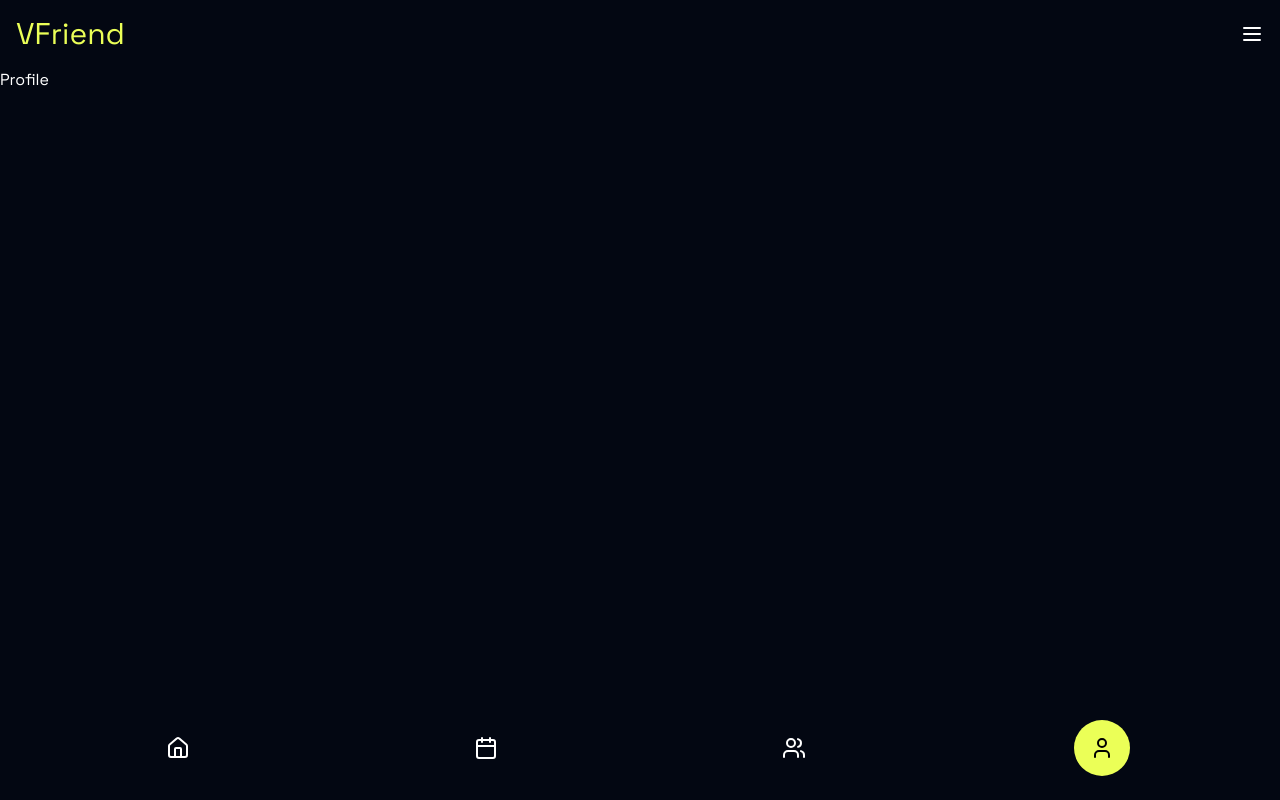
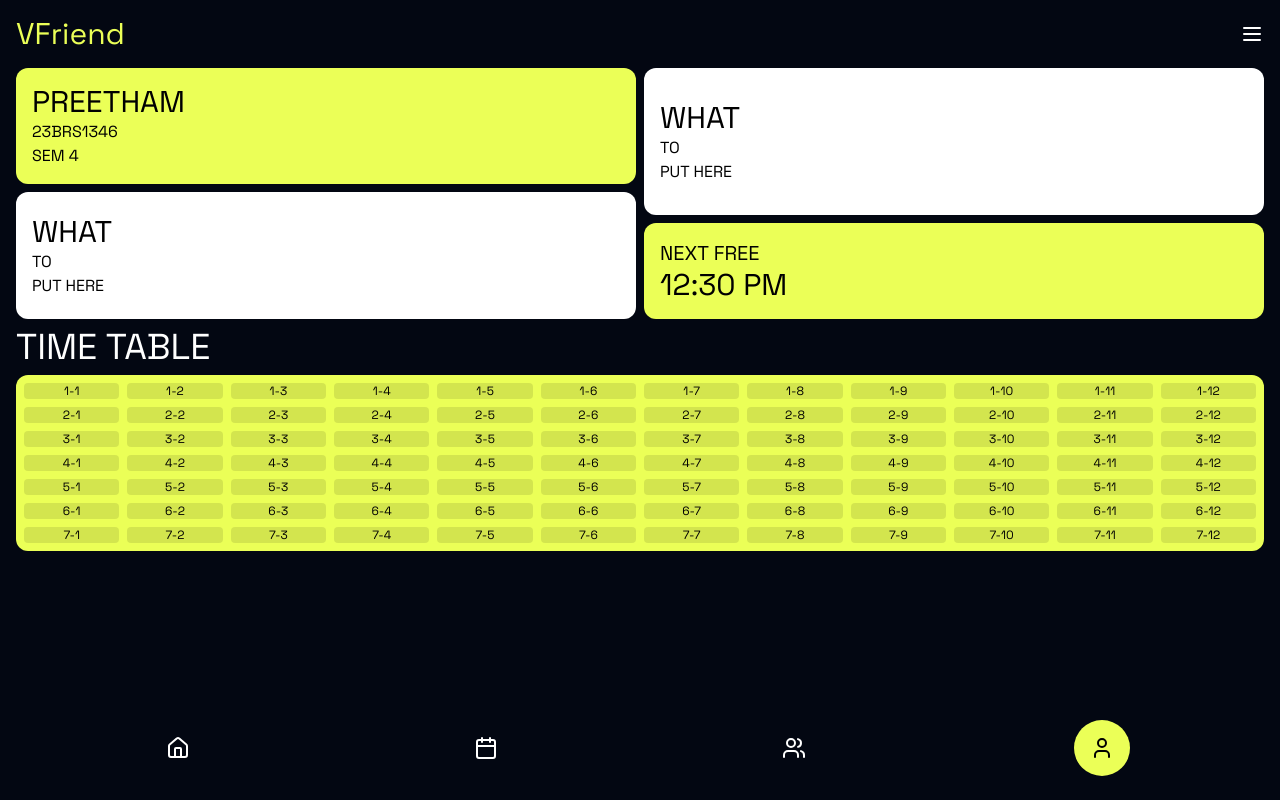
Before and after one commit to ppmpreetham/vfriend, a React (Vite) app: page / in a window 1280 px wide. Both pictures are taken after a click on the button 1102 px from the left and 748 px from the top of the page. Built offline with nearby package versions, Linux system fonts and the light colour scheme.

Commit message:
add: profile page

```diff
--- a/src/components/profile/Profile.tsx
+++ b/src/components/profile/Profile.tsx
@@ -1,7 +1,50 @@
 import React from "react";
 
 const Profile = () => {
-  return <div>Profile</div>;
+  return (
+    <div className="w-screen h-full flex flex-col">
+      <div className="flex h-2/5 w-full gap-2">
+        <div className="ml-4 w-1/2 flex flex-col gap-2">
+          <div className="p-4 bg-primary text-black flex flex-col w-full flex-1 rounded-xl justify-center">
+            <div className="text-3xl">PREETHAM</div>
+            <div>23BRS1346</div>
+            <div>SEM 4</div>
+          </div>
+          <div className="p-4 bg-white text-black flex flex-col w-full flex-2 rounded-xl justify-center">
+            <div className="text-3xl">WHAT</div>
+            <div>TO</div>
+            <div>PUT HERE</div>
+          </div>
+        </div>
+        <div className="mr-4 w-1/2 flex flex-col gap-2">
+          <div className="p-4 bg-white text-black flex flex-col w-full flex-2 rounded-xl justify-center">
+            <div className="text-3xl">WHAT</div>
+            <div>TO</div>
+            <div>PUT HERE</div>
+          </div>
+          <div className="p-4 bg-primary text-black flex flex-col w-full flex-1 rounded-xl justify-center">
+            <div className="text-xl">NEXT FREE</div>
+            <div className="text-3xl">12:30 PM</div>
+          </div>
+        </div>
+      </div>
+      <div className="mx-4 my-2 text-4xl">TIME TABLE</div>
+      <div className="grid grid-cols-12 gap-2 mx-4 bg-primary text-black rounded-xl p-2">
+        {Array.from({ length: 7 }).map((_, rowIndex) => (
+          <React.Fragment key={`row-${rowIndex}`}>
+            {Array.from({ length: 12 }).map((_, colIndex) => (
+              <div
+                key={`cell-${rowIndex}-${colIndex}`}
+                className="bg-black/10 rounded-sm flex items-center justify-center text-xs"
+              >
+                {rowIndex + 1}-{colIndex + 1}
+              </div>
+            ))}
+          </React.Fragment>
+        ))}
+      </div>
+    </div>
+  );
 };
 
 export default Profile;
```
